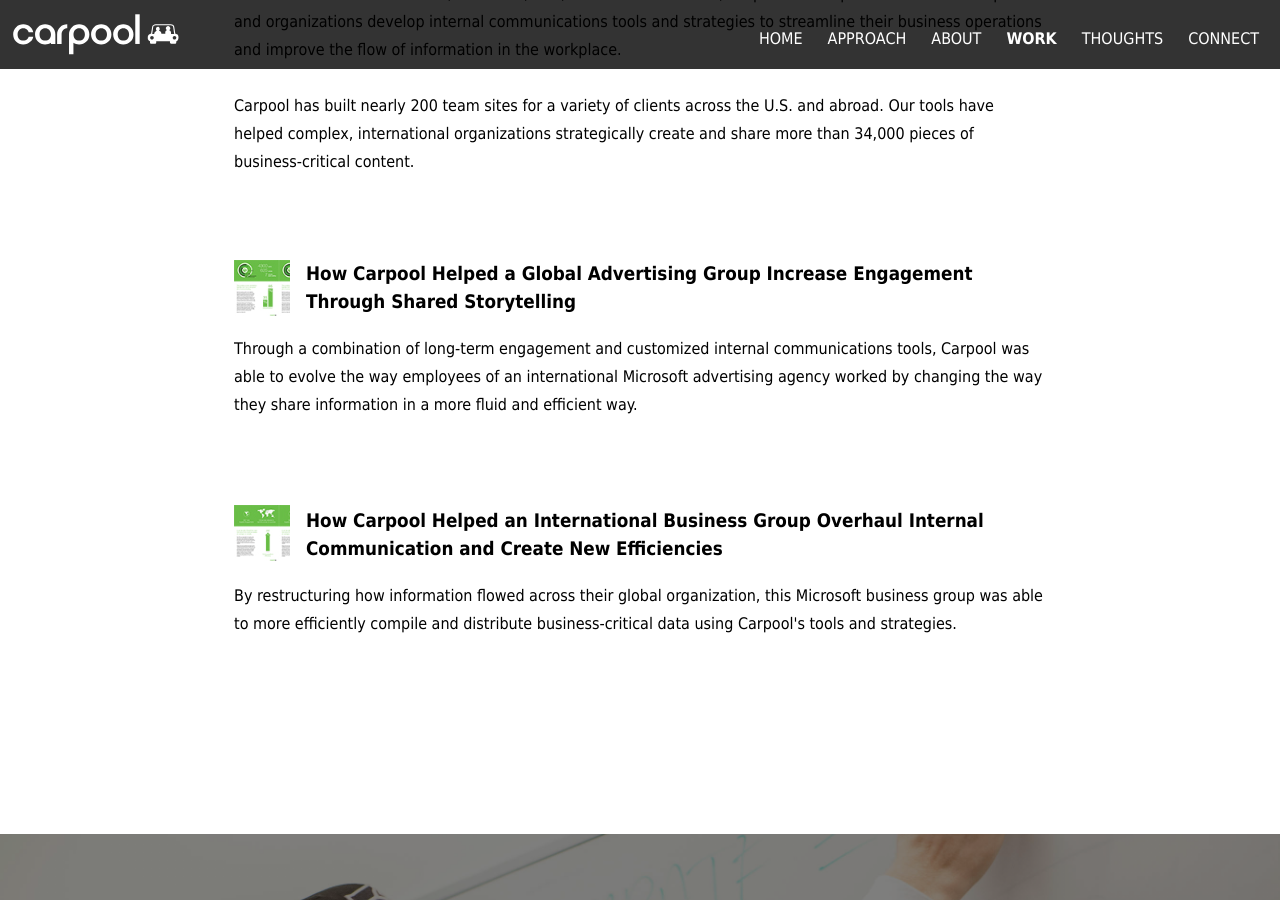
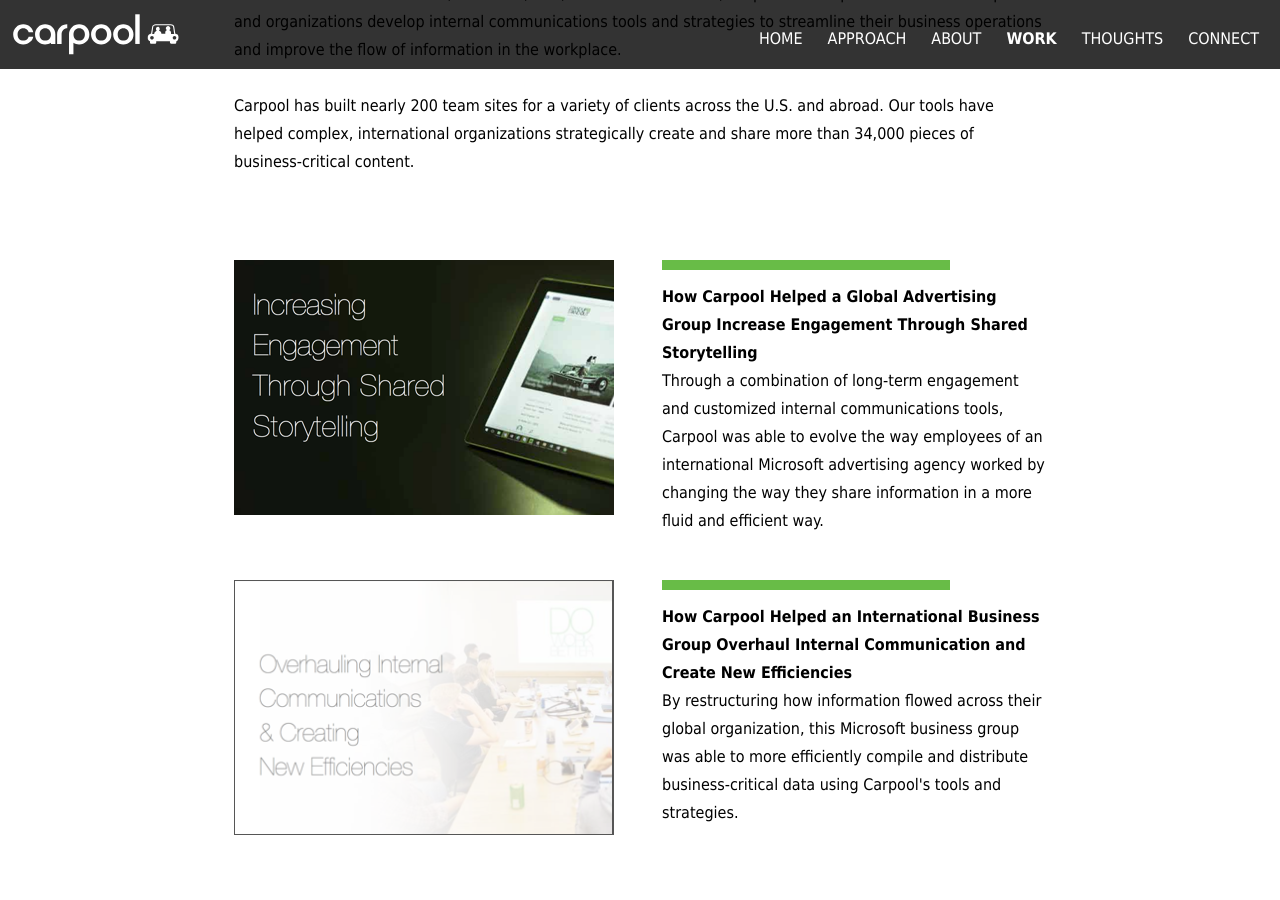
Before and after one commit to colinrigley/carpoolagency.github.io, a Jekyll site: the page built from work/index.html, in a window 1280 px wide and 900 px high, scrolled down 832 px. Built offline with Jekyll 4.4.1, drawn with Linux system fonts in a browser that asks for light colours.

Commit message:
changed layout of case studies sections

```diff
--- a/carpool/css/main.css
+++ b/carpool/css/main.css
@@ -2545,22 +2545,21 @@
 }
 
 #carpool .pdfIcon {
-    background: url('/carpool/img/casestudy1.jpg');
-    width:56px;
-    height:56px;
+    background: url('/carpool/img/CaseStudy_1.png');
+    width:380px;
+    height:255px;
     background-size: contain;
     float:left;
-    margin-right: 1em;
+    margin-right: 3em;
 }
 
 #carpool .pdfIcon2 {
-    background: url('/carpool/img/casestudy2.jpg');
-    width:56px;
-    height:56px;
+    background: url('/carpool/img/CaseStudy_2.png');
+    width:380px;
+    height:255px;
     background-size: contain;
     float:left;
-    margin-right: 1em;
-    margin-top: 1em;
+    margin-right: 3em;
 }
 
 #carpool #thoughts iframe {
@@ -2610,3 +2609,11 @@
     background: rgba(0,0,0,0.3);
     width: 100vw;
 }
+
+#carpool .caseStudyGreenBar {
+    height: 10px;
+    background: #68bc47;
+    width: 18em;
+    margin-bottom: 13px;
+    float: left;
+}
--- a/work/index.html
+++ b/work/index.html
@@ -29,16 +29,45 @@
             <br> Carpool has built nearly 200 team sites for a variety of clients across the U.S. and abroad. Our tools have helped complex, international organizations strategically create and share more than 34,000 pieces of business-critical content.
         </div>
 
-        <div id="caseStudies" class="sectionText mt-3 mb-6">
-            <a href="/carpool/pdf/aocasestudy.pdf" target="_blank"><div class="pdfIcon"></div></a><h3>How Carpool Helped a Global Advertising Group Increase Engagement Through Shared Storytelling</h3>
-            <p class="mb-1">
-            Through a combination of long-term engagement and customized internal communications tools, Carpool was able to evolve the way employees of an international Microsoft advertising agency worked by changing the way they share information in a more fluid and efficient way.
-            </p>
-            <br><br>
+        <div id="caseStudies" class="sectionText mt-3 mb-1">
+            <div class="caseStudy r-20">
+                <a href="/carpool/pdf/aocasestudy.pdf" target="_blank">
+                    <div class="pdfIcon mr-2 float-left"></div>
+                </a>
+
+                <div class="caseStudyGreenBar c-24 float-right">
+                </div>
+
+                <div class="caseStudyTitle c-24 float-right">
+                    <b>How Carpool Helped a Global Advertising Group Increase Engagement Through Shared Storytelling</b>
+                </div>
+
+                <div class="caseStudyDesc c-24 float-right">
+                    Through a combination of long-term engagement and customized internal communications tools, Carpool was able to evolve the way employees of an international Microsoft advertising agency worked by changing the way they share information in a more fluid and efficient way.
+                </div>
+            </div>
+
+            <div class="caseStudy r-20">
+                <a href="/carpool/pdf/aocasestudy.pdf" target="_blank">
+                    <div class="pdfIcon2 mr-2 float-left"></div>
+                </a>
+
+                <div class="caseStudyGreenBar c-24 float-right">
+                </div>
+
+                <div class="caseStudyTitle c-24 float-right">
+                    <b>How Carpool Helped an International Business Group Overhaul Internal Communication and Create New Efficiencies</b>
+                </div>
+
+                <div class="caseStudyDesc c-24 float-right">
+                    By restructuring how information flowed across their global organization, this Microsoft business group was able to more efficiently compile and distribute business-critical data using Carpool's tools and strategies.
+                </div>
+            </div>
+
+<!--             <div class="caseStudy c-58">
             <a href="/carpool/pdf/gpgcasestudy.pdf" target="_blank"><div class="pdfIcon2"></div></a><h3>How Carpool Helped an International Business Group Overhaul Internal Communication and Create New Efficiencies</h3>
-            <p class="mb-1">
             By restructuring how information flowed across their global organization, this Microsoft business group was able to more efficiently compile and distribute business-critical data using Carpool's tools and strategies.
-            </p>
+        </div> -->
         </div>
     </div>
     <div class="aboutFooterLinksContainer">
```
Also changed, not shown: carpool/img/CaseStudy_1.png (added), carpool/img/CaseStudy_2.png (added), carpool/img/casestudy1.jpg (deleted), carpool/img/casestudy2.jpg (deleted), carpool/img/pdficon.png (deleted).
